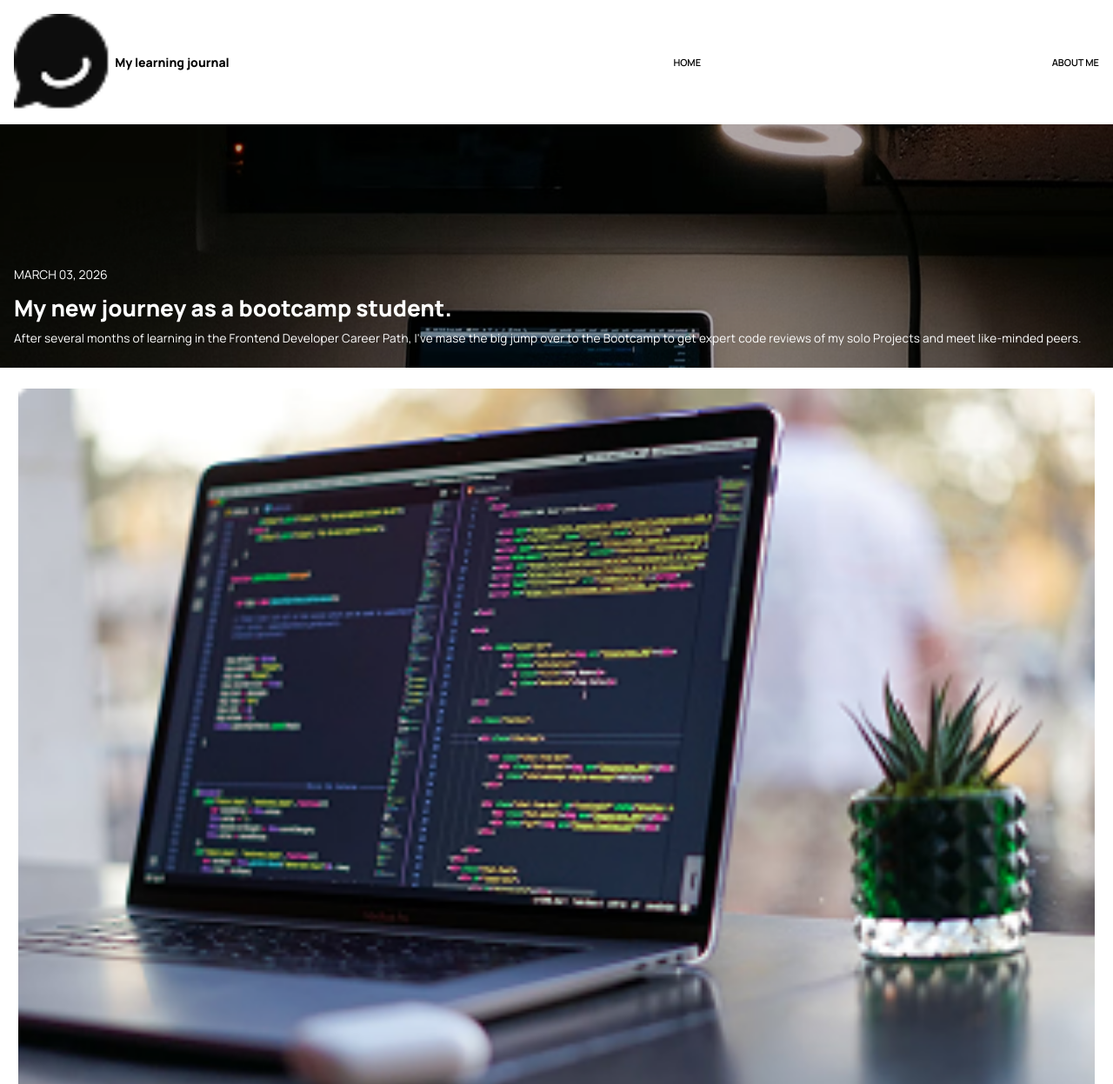
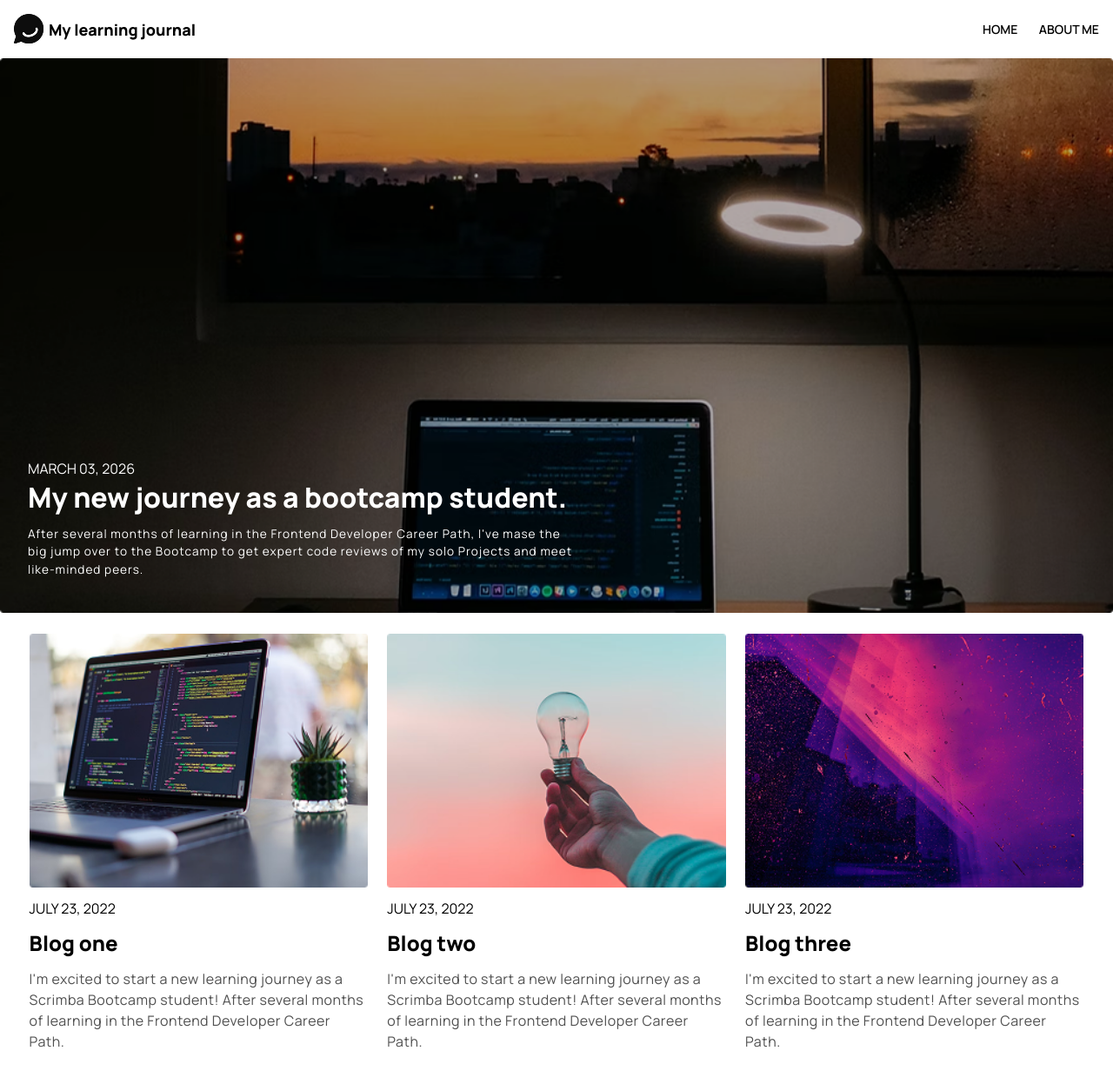
Before and after one commit to abdullah-dev29/solo-project-learning-journal, a plain HTML site: page index.html in a window 1280 px wide. Shown: the top 1247 px of the page at 87% size. Drawn offline with Linux system fonts and the light colour scheme.

Commit message:
Completed Home Page Fully Responsive

```diff
--- a/css/style.css
+++ b/css/style.css
@@ -21,17 +21,18 @@ header {
 .site-logo {
     padding: 0.5em;
     width: 60%;
-    /* max-width: 250px; */
+    max-width: 250px;
     display: flex;
     align-items: center;
     gap: 0.3em;
 }
 .site-logo img {
     width: 15%;
-    /* max-width: 90px; */
+    max-width: 90px;
 }
 .nav-bar {
     width: 40%;
+    max-width: 150px;
 }
 nav ul {
     display: flex;
@@ -42,25 +43,26 @@ nav ul {
 /* Main => hero section, blogs, view more*/
 .hero-post {
     width: 100%;
-    padding: 1.5em 1em;
+    aspect-ratio: 979 / 488;
     background-image: url('../images/hero-post-01.png');
     background-size: cover;
     background-position: center;
     background-repeat: no-repeat;
-    height: 35vh;
     display: flex;
     align-items: flex-end;
+    padding: 1.5em 1em;
 }
 .hero-post h2 {
-    margin-top: 0.4em;
-    margin-bottom: 0;
+    margin-top: 0;
+    margin-bottom: 0.3em;
 }
 .hero-post p {
-    margin-top: 0.5em;
+    margin-top: 0;
     margin-bottom: 0;
 }
 .hero-post-wrapper {
-    padding-top: 1em;
+    padding: 1em;
+    max-width: 400px;
 }
 .main-posts {
     display: grid;
@@ -184,6 +186,7 @@ ul li {
 
 .view-more a {
     text-decoration: underline;
+    font-size: 0.8rem;
 }
 /* footer => site name, copy right*/
 .foot{
@@ -196,6 +199,7 @@ ul li {
 
 .copy-right{
     color: #D7D7D7;
+    font-size: 0.8rem;
 }
 /* header, main, foot => common settings */
 header a,
@@ -222,3 +226,72 @@ ul li,
 .foot {
     line-height: 1.5;
 }
+
+/* Media Query */
+@media(min-width: 768px){
+    /* body {
+        background-color: red;
+    } */
+
+    .site-logo span{
+        font-size: 1.125rem;
+    }
+    ul li {
+        font-size: 0.875rem;
+    }
+
+    .hero-post {
+        aspect-ratio: 979 / 488;
+        max-height: 720px;
+    }
+    .hero-post-wrapper{
+        max-width: 740px;
+        max-height: 300px;
+    }
+    .hero-post span {
+    font-size: 1rem;
+    }
+
+    .hero-post h2 {
+        font-size: 2rem;
+    }
+    .hero-post p{
+        max-width: 630px;
+        letter-spacing: 1px;
+    }
+    .main-posts {
+        display: grid;
+        grid-template-columns: 1em repeat(3, 1fr) 1em;
+        gap: 1em 0.8em;
+        grid-template-areas:
+        ". ..... ..... ..... ."
+        ". blog1 blog2 blog3 ."
+        ". blog4 blog5 blog6 ."
+        ". ..... ..... ..... ."
+        ;
+    }
+    .blog span {
+        font-size: 1rem;
+    }
+
+    .blog h3 {
+        font-size: 1.5rem;
+    }
+
+    .blog p {
+        font-size: 1rem;
+        line-height: 1.5;
+        letter-spacing: 0.5px;
+    }
+    .view-more a {
+        font-size: 1rem;
+    }
+    .site-name {
+        color: #ECECEC;
+        font-size: 1.5rem;
+    }
+    .copy-right{
+        color: #D7D7D7;
+        font-size: 1rem;
+    }
+}
```
